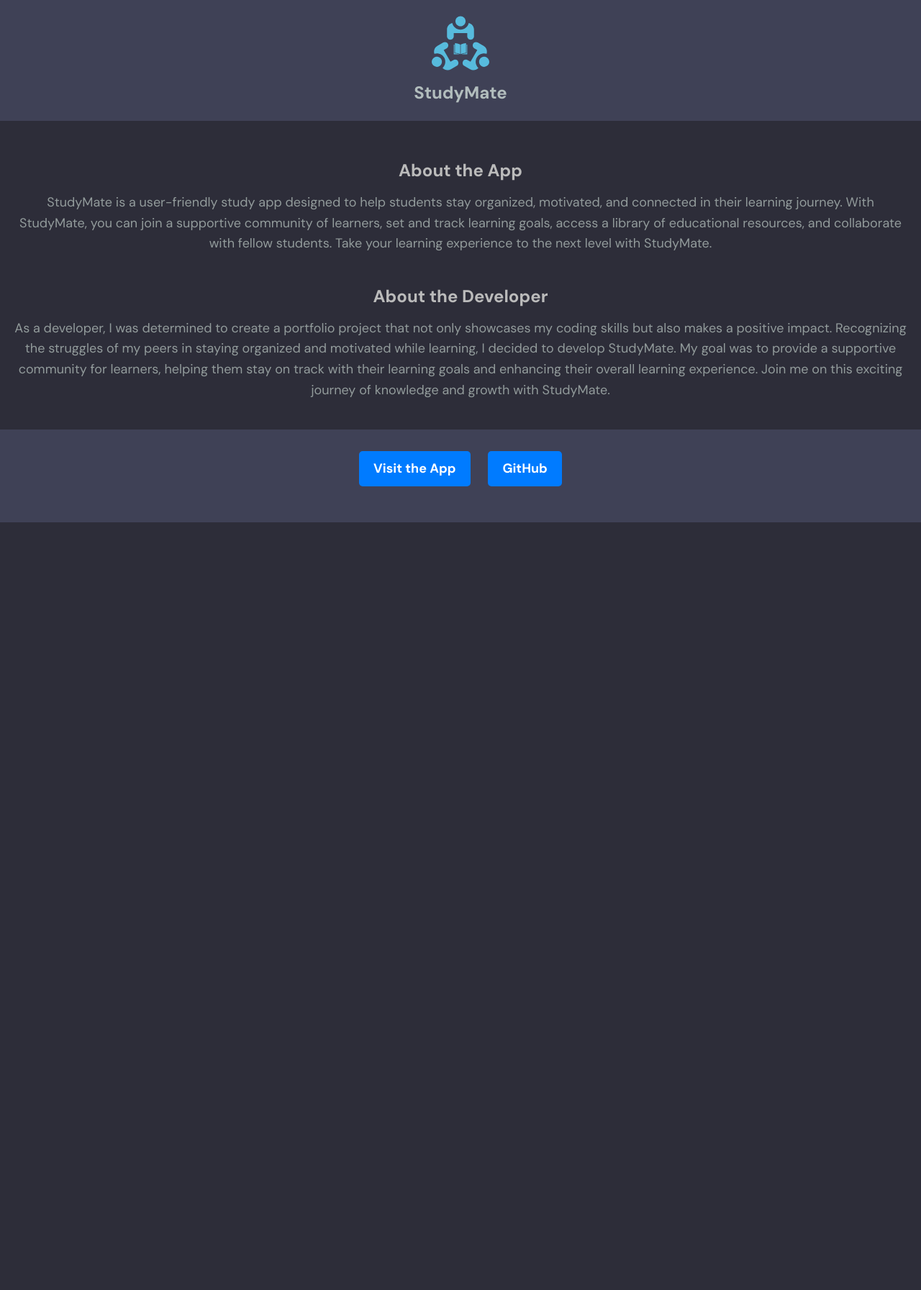
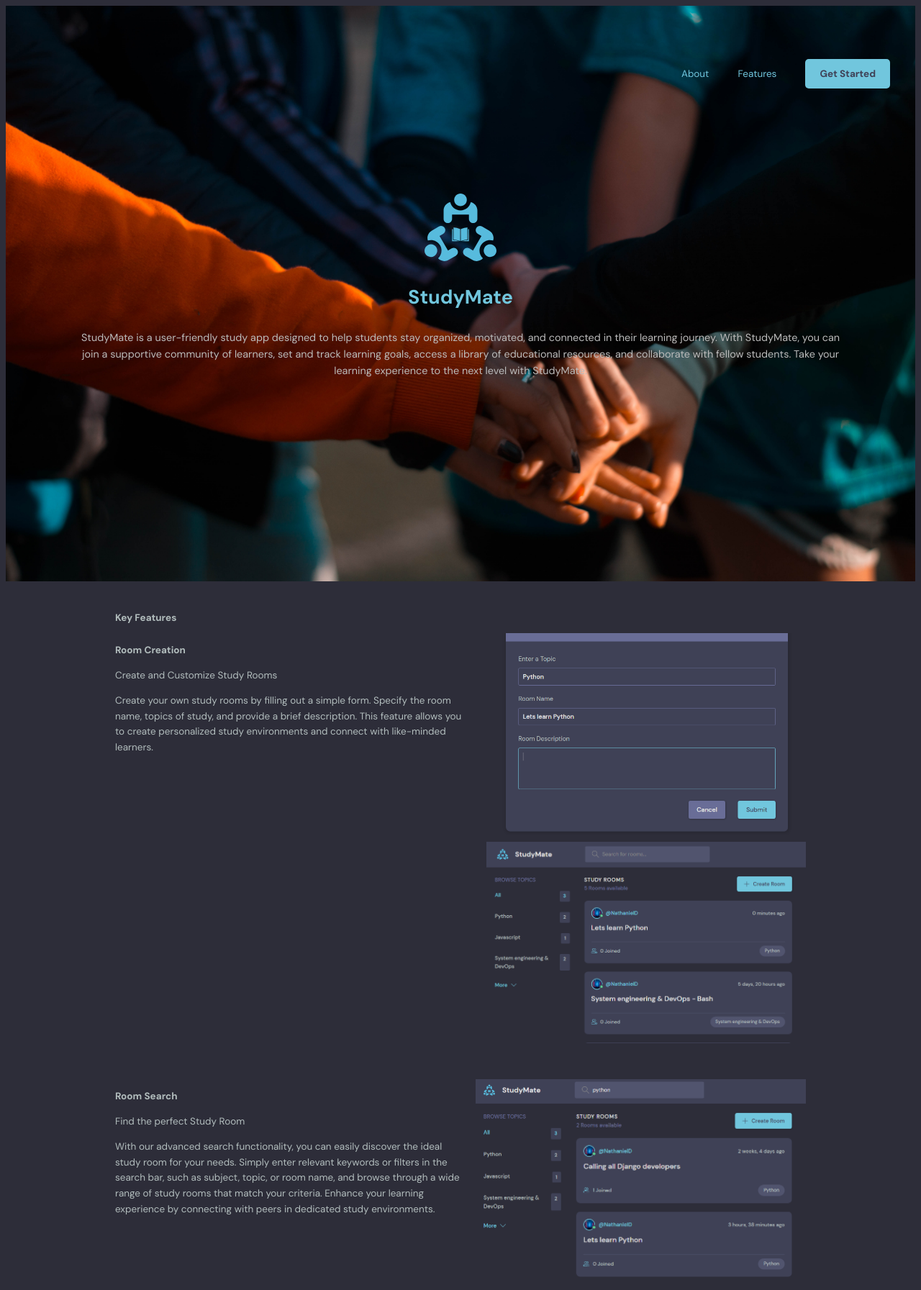
Before and after one commit to Nathaniel81/Nathaniel81.github.io, a plain HTML site: page index.html in a window 1280 px wide. Shown: the top 1793 px of the page at 72% size. Before the commit the page ends 800 px from the top, so only its background shows below. Drawn offline with Linux system fonts and the light colour scheme.

Commit message:
Add background image

```diff
--- a/index.html
+++ b/index.html
@@ -3,31 +3,113 @@
 <head>
   <meta charset="UTF-8">
   <title>StudyMate - Portfolio Project</title>
-  <link rel="stylesheet" href="style.css">
+  <link rel="stylesheet" href="./style.css">
 </head>
 <body>
+  <div class="page page-header">
     <header>
-    <img src="./images/logo.svg" alt="StudyMate App Icon" class="app-icon">
+      <!-- <img src="https://example.com/cover-image.png" alt="Cover Image" class="cover-image"> -->
+	  <img src="./images/logo.svg" alt="StudyMate Logo" class="logo">
       <h1>StudyMate</h1>
+      <p class="description animated">StudyMate is a user-friendly study app designed to help students stay organized, motivated, and connected in their learning journey. With StudyMate, you can join a supportive community of learners, set and track learning goals, access a library of educational resources, and collaborate with fellow students. Take your learning experience to the next level with StudyMate.</p>
+      <nav>
+        <ul>
+          <li><a href="#about">About</a></li>
+          <li><a href="#features">Features</a></li>
+          <li><a href="https://natedempsey.pythonanywhere.com" class="get-started-btn">Get Started</a></li>
+        </ul>
+      </nav>
     </header>
-
-  <main>
-    <div class="project-info">
-      <h2>About the App</h2>
-      <p>StudyMate is a user-friendly study app designed to help students stay organized, motivated, and connected in their learning journey. With StudyMate, you can join a supportive community of learners, set and track learning goals, access a library of educational resources, and collaborate with fellow students. Take your learning experience to the next level with StudyMate.</p>
   </div>
 
-    <div class="developer-story">
-      <h2>About the Developer</h2>
-      <p>As a developer, I was determined to create a portfolio project that not only showcases my coding skills but also makes a positive impact. Recognizing the struggles of my peers in staying organized and motivated while learning, I decided to develop StudyMate. My goal was to provide a supportive community for learners, helping them stay on track with their learning goals and enhancing their overall learning experience. Join me on this exciting journey of knowledge and growth with StudyMate.</p>
+  <div class="page">
+    <!-- <section id="features">
+      <div class="container">
+        <h2>Key Features</h2>
+        <div class="feature">
+          <img src="./Room_creation.PNG" alt="Feature 1">
+          <img src="./Room_creation0.PNG" alt="Feature 1">
+          <div class="feature-description">
+            <h3>Feature 1</h3>
+            <p>Description of Feature 1</p>
           </div>
-  </main>
+        </div>
+        <div class="feature">
+          <img src="https://example.com/feature2.png" alt="Feature 2">
+          <h3>Feature 2</h3>
+          <p>Description of Feature 2</p>
+        </div>
+        <div class="feature">
+          <img src="https://example.com/feature3.png" alt="Feature 3">
+          <h3>Feature 3</h3>
+          <p>Description of Feature 3</p>
+        </div>
+      </div>
+    </section> -->
+    <section id="features animated">
+      <div class="container">
+        <h2>Key Features</h2>
+        <div class="feature">
+          <div class="feature-description">
+            <h3>Room Creation</h3>
+            <p>Create and Customize Study Rooms</p>
+            <p>Create your own study rooms by filling out a simple form. Specify the room name, topics of study, and provide a brief description. This feature allows you to create personalized study environments and connect with like-minded learners.</p>
+          </div>
+          <div class="image-container">
+            <img src="./images/Room_creation.PNG" alt="Feature 1 Image 1">
+            <img src="./images/Room_creation0.PNG" alt="Feature 1 Image 2">
+          </div>
+        </div>
+        <div class="feature">
+          <div class="feature-description">
+            <h3>Room Search</h3>
+            <p>Find the perfect Study Room</p>
+            <p>With our advanced search functionality, you can easily discover the ideal study room for your needs. Simply enter relevant keywords or filters in the search bar, such as subject, topic, or room name, and browse through a wide range of study rooms that match your criteria. Enhance your learning experience by connecting with peers in dedicated study environments.</p>
+          </div>
+          <div class="image-container">
+            <img src="./images/Room_search.PNG" alt="Feature 1 Image 1">
+            <!-- <img src="./Room_creation0.PNG" alt="Feature 1 Image 2"> -->
+          </div>
+        </div>
+        <div class="feature">
+          <div class="feature-description">
+            <h3>Live Chat and Messaging</h3>
+            <p>Connect and Collaborate with Peers</p>
+            <p>Stay engaged and connected with other learners through our live chat and messaging feature. Once you join a study room, you can instantly communicate with fellow students, exchange ideas, ask questions, and collaborate on projects. Enhance your learning experience by actively participating in discussions, sharing resources, and supporting each other's academic journey.</p>
+          </div>
+          <div class="image-container">
+            <img src="./images/messaging.PNG" alt="Feature 1 Image 1">
+          </div>
+        </div>
+      </div>
+    </section>
+
+
+
+    <section id="about">
+      <div class="container">
+        <h2>About Me</h2>
+        <p>StudyMate was inspired by my personal journey as a learner. Throughout my education, I faced challenges in staying organized and motivated. To address this, I created StudyMate as a part of my portfolio project during my time at Holberton School. It aims to provide a user-friendly and supportive platform for students to enhance their learning experience.</p>
+        <p>This project is a Portfolio Project for Holberton School. You can find the source code on <a href="https://github.com/Nathaniel81/StudyMate">GitHub</a>.</p>
+        <div class="team-members">
+          <!-- <h3>Team Members</h3> -->
+          <ul>
+            <li><a href="[LinkedIn Profile URL]">LinkedIn</a></li>
+            <li><a href="https://github.com/Nathaniel81/StudyMate">GitHub</a></li>
+            <li><a href="[Twitter Profile URL]">Twitter</a></li>
+          </ul>
+        </div>
+      </div>
+    </section>
+  </div>
 
   <footer>
+    <div class="container">
       <p>
-      <a href="https://natedempsey.pythonanywhere.com/" class="app-link">Visit the App</a>
-      <a href="https://github.com/Nathaniel81/StudyMate/" class="github-link">GitHub</a>
+        <a href="https://natedempsey.pythonanywhere.com" class="app-link">Visit the App</a>
+        <a href="https://github.com/Nathaniel81/StudyMate" class="github-link">GitHub</a>
       </p>
+    </div>
   </footer>
 </body>
 </html>
--- a/style.css
+++ b/style.css
@@ -1,31 +1,12 @@
-
-/* style.css */
 @import url("https://fonts.googleapis.com/css2?family=DM+Sans:wght@400;500;700&display=swap");
 
+
 * {
-  font-family: "DM Sans", -apple-system, BlinkMacSystemFont, "Segoe UI", Roboto, Oxygen, Ubuntu, Cantarell, "Open Sans",
-    "Helvetica Neue", sans-serif;
-  margin: 0;
-  padding: 0;
-  box-sizing: border-box;
-  text-rendering: optimizeLegibility;
+	font-family: "DM Sans", -apple-system, BlinkMacSystemFont, "Segoe UI", Roboto, Oxygen, Ubuntu, Cantarell, "Open Sans", "Helvetica Neue", sans-serif;
 	font-size: inherit;
   }
-
   html {
 	font-size: 56.25%;
-}
-
-@media only screen and (min-width: 1200px) {
-  html {
-    font-size: 62.5%;
-  }
-}
-
-@media only screen and (min-width: 2100px) {
-  html {
-    font-size: 75%;
-  }
   }
 
   body {
@@ -33,99 +14,259 @@ body {
 	font-weight: 400;
 	font-size: 1.5rem;
 	color: #b2bdbd;
+	background-color: #2d2d39;
 	min-height: 100vh;
-  background-color: #2d2d39;
+  }
+
+  .container {
+	max-width: 960px;
+	margin: 0 auto;
+	padding: 0 20px;
+  }
+
+  h1, h2, h3 {
+	margin-bottom: 10px;
+  }
+
+  p {
+	margin-bottom: 20px;
+  }
+
+  a {
+	color: #71c6dd;
+	text-decoration: none;
+  }
+
+  /* Header Styles */
+  @keyframes fadeIn {
+	from {
+	  opacity: 0;
+	  transform: translateY(20px);
+	}
+	to {
+	  opacity: 1;
+	  transform: translateY(0);
+	}
+  }
+
+  .animated {
+	animation: fadeIn 1s ease-out;
   }
 
   header {
+	position: relative;
+	text-align: center;
+	margin-bottom: 40px;
+	height: 100vh;
 	display: flex;
 	flex-direction: column;
+	justify-content: center;
 	align-items: center;
-  justify-content: center;
-  background-color: #3f4156;
-  padding: 20px;
+	background-image: url(./images/bg3.jpg);
+	background-size: cover;
+	/* color: #FFF; */
+	color: #71c6dd;
+	padding: 0 20px;
   }
 
-/* Rest of the CSS code... */
-
-
-/* Global Styles */
-body {
-  font-family: Arial, sans-serif;
-  margin: 0;
-  padding: 0;
-  background-color: #2d2d39;
+  header h1 {
+	font-size: 3rem;
+	margin-bottom: 10px;
+  }
+  header .description {
+	font-size: 1.6rem;
+	margin-bottom: 20px;
+	padding: 0 76px;
+	color: #bbb;
   }
 
-header {
-  display: flex;
-  flex-direction: column;
-  align-items: center;
-  justify-content: center;
-  background-color: #3f4156;
-  padding: 20px;
+  .logo {
+	width: 100px; /* Adjust the width according to your logo size */
+	height: auto;
+	margin-bottom: 10px;
   }
 
-.app-icon {
-  width: 80px;
-  height: 80px;
+  header .cover-image {
+	position: absolute;
+	top: 0;
+	left: 0;
+	width: 100%;
+	height: 100%;
+	object-fit: cover;
+	z-index: -1;
   }
 
-h1 {
-  font-size: 24px;
-  margin-top: 10px;
+  header h1 {
+	font-size: 3rem;
+	margin-bottom: 10px;
   }
 
-main {
-  text-align: center;
-  margin-top: 50px;
-}
-
-p {
-  font-size: 18px;
-  /* color: #666; */
-  color: #929b9b;
+  header p {
+	font-size: 1.5rem;
 	margin-bottom: 20px;
   }
 
+  nav {
+	position: absolute;
+	top: 60px;
+	right: 25px;
+  }
+
+  nav ul {
+	list-style-type: none;
+	display: flex;
+	flex-direction: row;
+	align-items: center;
+  }
+
+  nav ul li {
+	margin-right: 10px;
+	padding-left: 20px;
+  }
+
+  nav ul li a {
+	font-size: 1.5rem;
+	margin-left: 10px;
+	transition: color 0.3s ease;
+  }
+
+  nav ul li a:hover {
+	color: white;
+  }
+
+
   .get-started-btn {
 	display: inline-block;
-  /* background-color: #007BFF; */
-  background-color:#71c6dd;
-  color: #FFF;
+    background-color: #71c6dd;
+    color: #3f4156;
     padding: 10px 20px;
     border-radius: 5px;
     text-decoration: none;
     font-weight: bold;
+    transition: transform 0.3s ease;
   }
 
-footer {
-  background-color: #3f4156; /* Update footer background color */
-  padding: 30px 0;
+  .get-started-btn:hover {
+	color: #3f4156;
+	transform: scale(1.1); /* Apply scale transformation on hover */
+  }
+
+  .get-started-box {
+	display: inline-block;
+	background-color: #F2F2F2;
+	padding: 10px;
+	border-radius: 5px;
+	text-align: right;
+  }
+  .get-started-box .get-started-btn {
+	margin: 0;
+  }
+
+  /* Feature Section Styles */
+  /* Feature Section Styles */
+  @keyframes slideIn {
+	from {
+	  opacity: 0;
+	  transform: translateX(-20px);
+	}
+	to {
+	  opacity: 1;
+	  transform: translateX(0);
+	}
+  }
+
+  .feature.animated {
+	animation: slideIn 1s ease-out;
+  }
+
+  #features {
 	text-align: center;
+	margin-bottom: 40px;
+	padding-top: 40px;
+	/* padding-bottom: 40px; */
+	background-color: #3f4156;
+  }
+
+  #features h2 {
+	margin-bottom: 37px;
+	font-size: larger;
 }
 
 
-.project-info,
-.developer-story,
-.cta-section {
+  .feature {
+	display: flex;
+	align-items: flex-start;
 	margin-bottom: 40px;
-  padding: 0 20px;
+	/* outline: auto; */
   }
 
-.project-info h2,
-.developer-story h2,
-.cta-section h2 {
-  font-size: 24px;
-  color: #bbb;
+  .feature .image-container {
+	display: flex;
+	flex-direction: column;
+	margin-left: 20px;
+  }
+
+  .feature .image-container img {
+	width: 100%;
+	max-height: 280px; /* Adjust the height as per your preference */
+	object-fit: cover;
 	margin-bottom: 10px;
   }
 
-.app-link,
-.github-link {
+  .feature-description {
+	flex: 1;
+	text-align: left;
+  }
+
+  .feature-description h3 {
+	margin-bottom: 10px;
+  }
+
+  .feature-description p {
+	margin-bottom: 0;
+  }
+
+
+
+  /* About Section Styles */
+  #about {
+	margin-bottom: 40px;
+	background-color: #3f4156;
+	padding-top: 40px;
+	padding-bottom: 20px;
+  }
+
+  #about a:hover {
+	color: #ddd;
+	/* text-decoration: underline; */
+  }
+
+
+  .team-members {
+	margin-top: 20px;
+  }
+
+  .team-members ul {
+	list-style-type: none;
+	display: flex;
+	justify-content: center;
+  }
+
+  .team-members ul li {
+	margin-right: 10px;
+  }
+
+  /* Footer Styles */
+  footer {
+	text-align: center;
+	background-color: #3f4156;
+	padding: 20px 0;
+  }
+
+  .app-link, .github-link {
 	display: inline-block;
-  background-color: #007BFF;
-  color: #FFF;
+	background-color: #71c6dd;
+	color: #3f4156;
 	padding: 10px 20px;
 	border-radius: 5px;
 	text-decoration: none;
@@ -133,20 +274,8 @@ footer {
 	margin: 0 10px;
   }
 
-/* Responsive Styles */
-@media (max-width: 768px) {
-  h1 {
-    font-size: 24px;
+footer .app-link:hover,
+footer .github-link:hover {
+  background-color: #ccc;
+  color: #3f4156;
 }
-
-  p {
-    font-size: 16px;
-  }
-
-  .get-started-btn,
-  .app-link,
-  .github-link {
-    font-size: 14px;
-    padding: 8px 16px;
-  }
-}
```
Also changed, not shown: images/Room_creation.PNG (added), images/Room_creation0.PNG (added), images/Room_search.PNG (added), images/bg3.jpg (added), images/messaging.PNG (added). Lines whose indentation alone changed are shown as unchanged.
